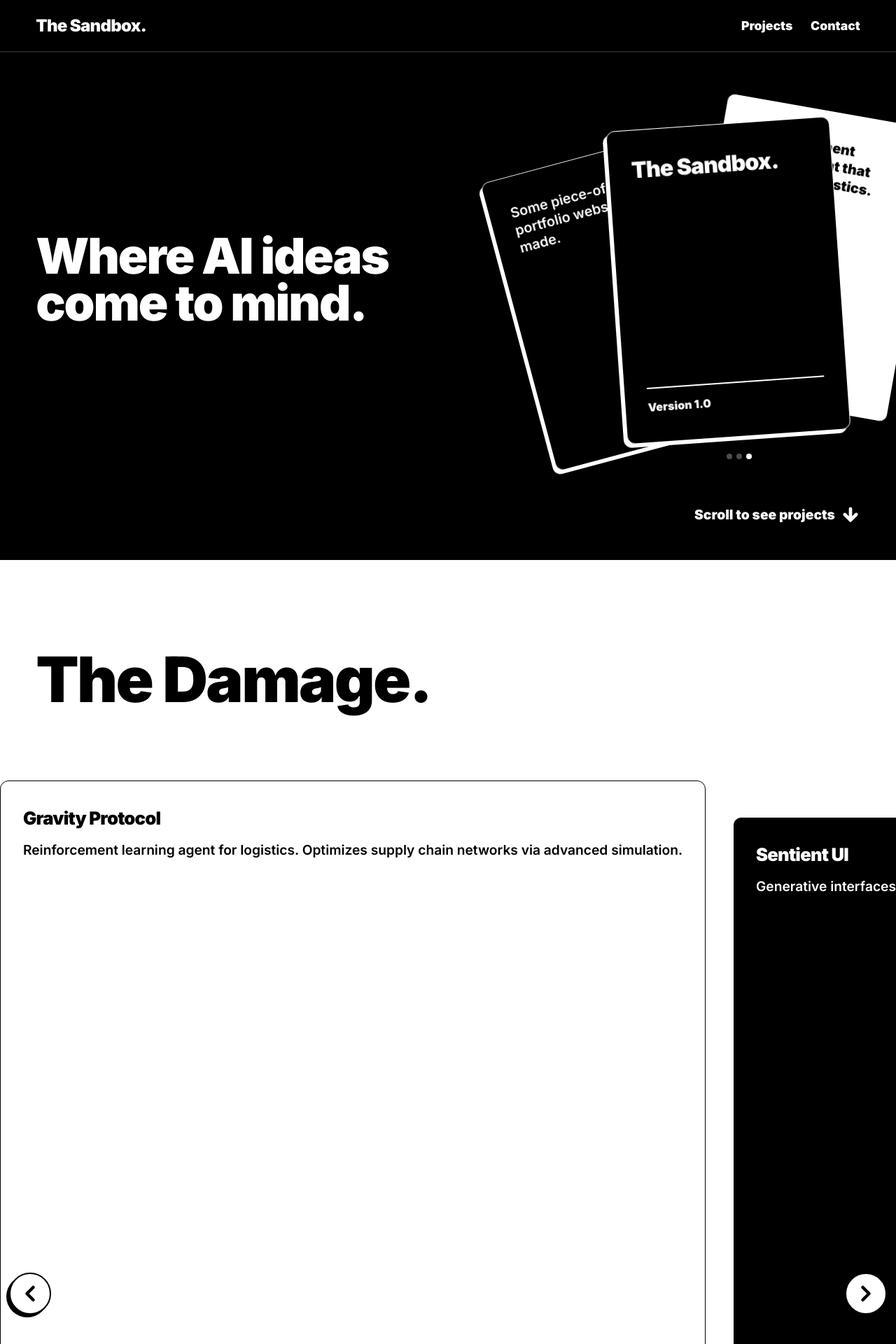
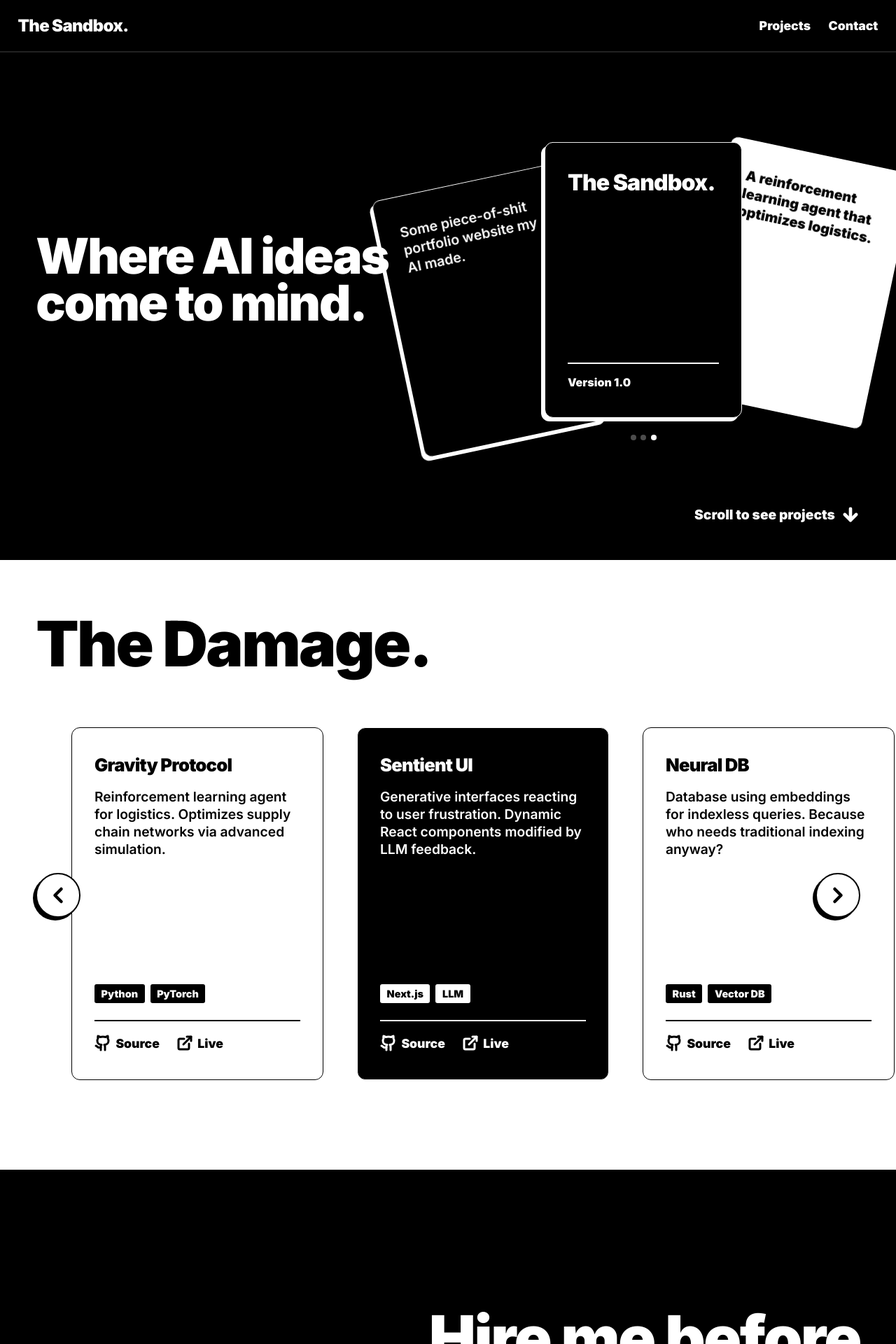
Before and after one commit to FE543210/the-sandbox, a React (Vite) app: page / in a window 1280 px wide. Shown: the top 1920 px of the page at 70% size. Built offline with nearby package versions, Linux system fonts and the light colour scheme.

Commit message:
Fix final Layout Feedback: Header, Origins, Cards, Shadows

```diff
--- a/src/App.jsx
+++ b/src/App.jsx
@@ -35,6 +35,30 @@ const projects = [
     link: '#',
     github: '#',
     type: 'black'
+  },
+  {
+    title: 'Quantum Learn',
+    description: 'A study on accelerating neural networks using quantum annealing.',
+    tech: ['Qiskit', 'Python'],
+    link: '#',
+    github: '#',
+    type: 'white'
+  },
+  {
+    title: 'Autonomous Swarm',
+    description: 'A reinforcement learning environment for multi-agent drone coordination.',
+    tech: ['C++', 'ROS2'],
+    link: '#',
+    github: '#',
+    type: 'black'
+  },
+  {
+    title: 'Cybernetic Core',
+    description: 'Memory management framework for long-running LLM instances.',
+    tech: ['Rust', 'WASM'],
+    link: '#',
+    github: '#',
+    type: 'white'
   }
 ];
 
@@ -45,7 +69,7 @@ export default function App() {
   const scrollProjects = (direction) => {
     if (projectsRef.current) {
       const { scrollLeft, clientWidth } = projectsRef.current;
-      const scrollAmount = clientWidth * 0.8; // Scroll by 80% of container width
+      const scrollAmount = clientWidth * 0.8;
       projectsRef.current.scrollTo({
         left: direction === 'left' ? scrollLeft - scrollAmount : scrollLeft + scrollAmount,
         behavior: 'smooth'
@@ -65,7 +89,6 @@ export default function App() {
     {
       id: 0,
       className: "card card-black card-shadow-white",
-      origin: "bottom left",
       content: (
         <p className="text-body" style={{ fontSize: '1.3rem' }}>Some piece-of-shit portfolio website my AI made.</p>
       )
@@ -73,7 +96,6 @@ export default function App() {
     {
       id: 1,
       className: "card card-white card-shadow",
-      origin: "bottom right",
       content: (
         <p className="text-body" style={{ fontSize: '1.3rem', fontWeight: 800 }}>A reinforcement learning agent that optimizes logistics.</p>
       )
@@ -81,7 +103,6 @@ export default function App() {
     {
       id: 2,
       className: "card card-black card-shadow-white",
-      origin: "bottom center",
       content: (
         <>
           <h3 style={{ fontSize: 'clamp(1.5rem, 2.5vw, 2.5rem)', fontWeight: 900 }}>The Sandbox.</h3>
@@ -94,9 +115,9 @@ export default function App() {
   ];
 
   const positions = [
-    { rotate: -15, x: -100, y: 50, zIndex: 10 },
-    { rotate: 10, x: 50, y: -20, zIndex: 20 },
-    { rotate: -4, x: 0, y: 0, zIndex: 30 }
+    { rotate: -12, x: -180, y: 30, zIndex: 10 },
+    { rotate: 12, x: 180, y: -10, zIndex: 20 },
+    { rotate: 0, x: 0, y: 0, zIndex: 30 }
   ];
 
   return (
@@ -107,7 +128,7 @@ export default function App() {
         position: 'fixed',
         top: 0, left: 0, right: 0,
         zIndex: 100,
-        padding: '1.5rem 4vw',
+        padding: '1.5rem 2vw', // Reduced padding so it's closer to the corners
         display: 'flex',
         justifyContent: 'space-between',
         alignItems: 'center',
@@ -142,11 +163,11 @@ export default function App() {
         {/* Fanned Cards positioned absolute within Hero visually imitating CAH */}
         <div className="card-stack-hero" style={{
           position: 'absolute',
-          right: '5vw',
+          right: 'max(15vw, 220px)', // Move cards further in from the right edge
           top: '50%',
           transform: 'translateY(-50%)',
-          width: 'clamp(260px, 25vw, 380px)',
-          height: 'clamp(364px, 35vw, 532px)',
+          width: 'clamp(240px, 22vw, 320px)', // Slightly shrunk to prevent clipping on smaller screens
+          height: 'clamp(336px, 30.8vw, 448px)',
           zIndex: 0,
         }}>
           {heroCards.map((card) => {
@@ -165,14 +186,15 @@ export default function App() {
                   zIndex: pos.zIndex,
                   scale: isFront ? 1 : 0.95
                 }}
-                transition={{ duration: 0.9, type: "spring", bounce: 0.2 }}
+                transition={{ duration: 0.5, type: "spring", bounce: 0.25 }}
                 onClick={() => handleCardClick(card.id)}
                 className={card.className}
                 style={{
                   position: 'absolute',
                   inset: 0,
-                  transformOrigin: card.origin,
-                  cursor: isFront ? 'default' : 'pointer'
+                  transformOrigin: 'bottom center', // Uniform origin prevents weird looping arcs
+                  cursor: isFront ? 'default' : 'pointer',
+                  pointerEvents: 'auto'
                 }}
               >
                 {card.content}
@@ -180,7 +202,7 @@ export default function App() {
             );
           })}
 
-          {/* Navigation Indicator - Subtle dots */}
+          {/* Navigation Indicator */}
           <motion.div
             initial={{ opacity: 0 }}
             animate={{ opacity: 1 }}
@@ -219,25 +241,24 @@ export default function App() {
       </section>
 
       {/* Projects Section */}
-      <section id="projects" style={{ backgroundColor: '#fff', color: '#000', padding: '10vw 0', position: 'relative' }}>
+      <section id="projects" style={{ backgroundColor: '#fff', color: '#000', padding: '6vw 0', position: 'relative' }}>
          <h2 className="text-massive" style={{ marginBottom: '4vw', color: '#000', paddingLeft: '4vw' }}>The Damage.</h2>
 
-         {/* Carousel Controls Container */}
-         <div style={{ position: 'relative', width: '100%', display: 'flex', alignItems: 'center' }}>
-
-           {/* Left Arrow */}
+         {/* Left Arrow (Absolute positioning to container, not flex wrapper) */}
          <button
            onClick={() => scrollProjects('left')}
            className="carousel-btn left"
            style={{
               position: 'absolute',
-                left: '1vw',
-                zIndex: 20,
+              left: '4vw',
+              top: '55%',
+              transform: 'translateY(-50%)',
+              zIndex: 30,
               background: '#fff',
               border: '2px solid #000',
               borderRadius: '50%',
-                width: '60px',
-                height: '60px',
+              width: '4rem',
+              height: '4rem',
               display: 'flex',
               justifyContent: 'center',
               alignItems: 'center',
@@ -248,17 +269,46 @@ export default function App() {
            <ChevronLeft size={36} strokeWidth={3} />
          </button>
 
-           {/* Horizontally Scrollable Container */}
+         {/* Right Arrow */}
+         <button
+           onClick={() => scrollProjects('right')}
+           className="carousel-btn right"
+           style={{
+              position: 'absolute',
+              right: '4vw',
+              top: '55%',
+              transform: 'translateY(-50%)',
+              zIndex: 30,
+              background: '#fff',
+              border: '2px solid #000',
+              borderRadius: '50%',
+              width: '4rem',
+              height: '4rem',
+              display: 'flex',
+              justifyContent: 'center',
+              alignItems: 'center',
+              cursor: 'pointer',
+              boxShadow: '-4px 4px 0px rgba(0,0,0,1)'
+           }}
+         >
+           <ChevronRight size={36} strokeWidth={3} />
+         </button>
+
+         {/* Carousel Window */}
          <div
            ref={projectsRef}
            className="hide-scrollbar"
            style={{
              display: 'flex',
-               gap: '3vw',
+             gap: '3rem',
              overflowX: 'auto',
              scrollSnapType: 'x mandatory',
-               padding: '4vw 10vw 4vw 4vw', // Extra right padding so last card doesn't hit edge
-               width: '100%'
+             padding: '2vw 10vw 4vw 8vw', // Provide padding so cards don't stick to the buttons
+             scrollPaddingLeft: '8vw',
+             width: '100%',
+             position: 'relative',
+             zIndex: 10,
+             alignItems: 'center' // Prevents flex children from vertically stretching to match tallest
            }}
          >
            {projects.map((proj, idx) => (
@@ -269,17 +319,17 @@ export default function App() {
                whileHover={{
                  y: -20,
                  scale: 1.05,
-                 boxShadow: proj.type === 'black' ? "-15px 15px 0px rgba(255,255,255,1)" : "-15px 15px 0px rgba(0,0,0,1)",
+                 boxShadow: "-15px 15px 0px rgba(0,0,0,0.9)", // Ensures both black and white cards have a dark shadow against the white background
                  transition: { duration: 0.3, type: "spring", bounce: 0.4 }
                }}
                viewport={{ once: true, margin: '-100px' }}
                transition={{ duration: 0.8, delay: (idx % 2) * 0.15, ease: [0.22, 1, 0.36, 1] }}
                className={`card ${proj.type === 'black' ? 'card-black' : 'card-white'}`}
                style={{
-                 minWidth: 'clamp(320px, 40vw, 450px)',
+                 width: 'clamp(280px, 30vw, 360px)', // Fixed sizing width, height driven by aspect-ratio in CSS
                  flexShrink: 0,
-                 scrollSnapAlign: 'start',
-                 margin: idx % 2 === 0 ? '0' : '4vw 0 -4vw 0', // Staggered layout
+                 scrollSnapAlign: 'center',
+                 margin: '0',
                  willChange: "transform, filter"
                }}
              >
@@ -315,40 +365,17 @@ export default function App() {
              </motion.div>
            ))}
          </div>
-           {/* Right Arrow */}
-           <button
-             onClick={() => scrollProjects('right')}
-             className="carousel-btn right"
-             style={{
-                position: 'absolute',
-                right: '1vw',
-                zIndex: 20,
-                background: '#fff',
-                border: '2px solid #000',
-                borderRadius: '50%',
-                width: '60px',
-                height: '60px',
-                display: 'flex',
-                justifyContent: 'center',
-                alignItems: 'center',
-                cursor: 'pointer',
-                boxShadow: '-4px 4px 0px rgba(0,0,0,1)'
-             }}
-           >
-             <ChevronRight size={36} strokeWidth={3} />
-           </button>
-         </div>
       </section>
 
       {/* Footer Area - Completely Black, Right Aligned */}
       <footer id="contact" style={{
-        padding: '12vw 4vw 6vw',
+        padding: '8vw 4vw 4vw',
         backgroundColor: '#000',
         display: 'flex',
         flexDirection: 'column',
         alignItems: 'flex-end',
         justifyContent: 'center',
-        minHeight: '60vh',
+        minHeight: '80vh', // Increased slightly to prevent any potential white gaps at the bottom of standard screens
         textAlign: 'right'
       }}>
         <h2 className="text-massive" style={{ maxWidth: '90vw' }}>
--- a/src/index.css
+++ b/src/index.css
@@ -12,16 +12,16 @@
   padding: 0;
 }
 
-html, body {
+html, body, #root {
   width: 100%;
   overflow-x: hidden;
   scroll-behavior: smooth;
+  background-color: var(--black) !important;
+  color: var(--white);
 }
 
 body {
   font-family: 'Inter', 'Helvetica Neue', Helvetica, Arial, sans-serif;
-  background-color: var(--black);
-  color: var(--white);
   -webkit-font-smoothing: antialiased;
 }
 
```
Lines whose indentation alone changed are shown as unchanged.
